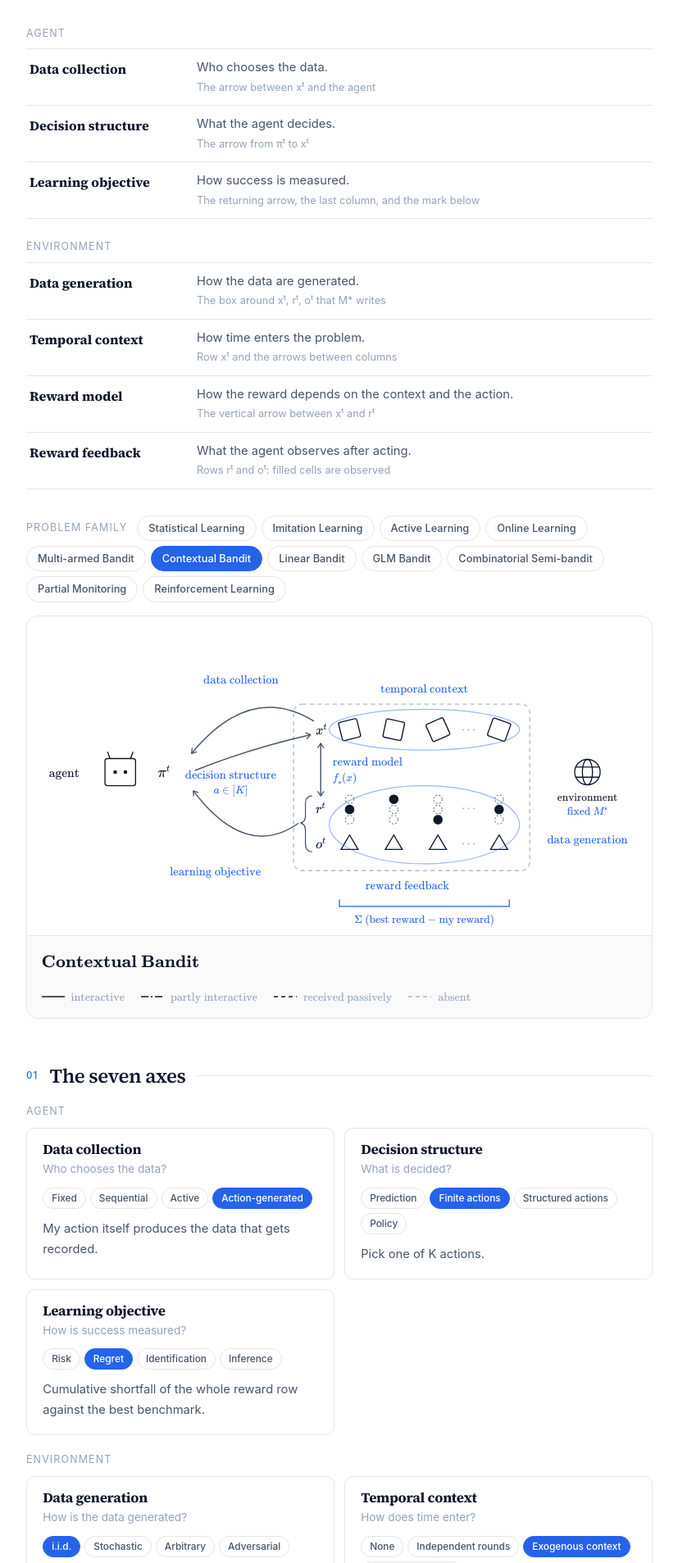
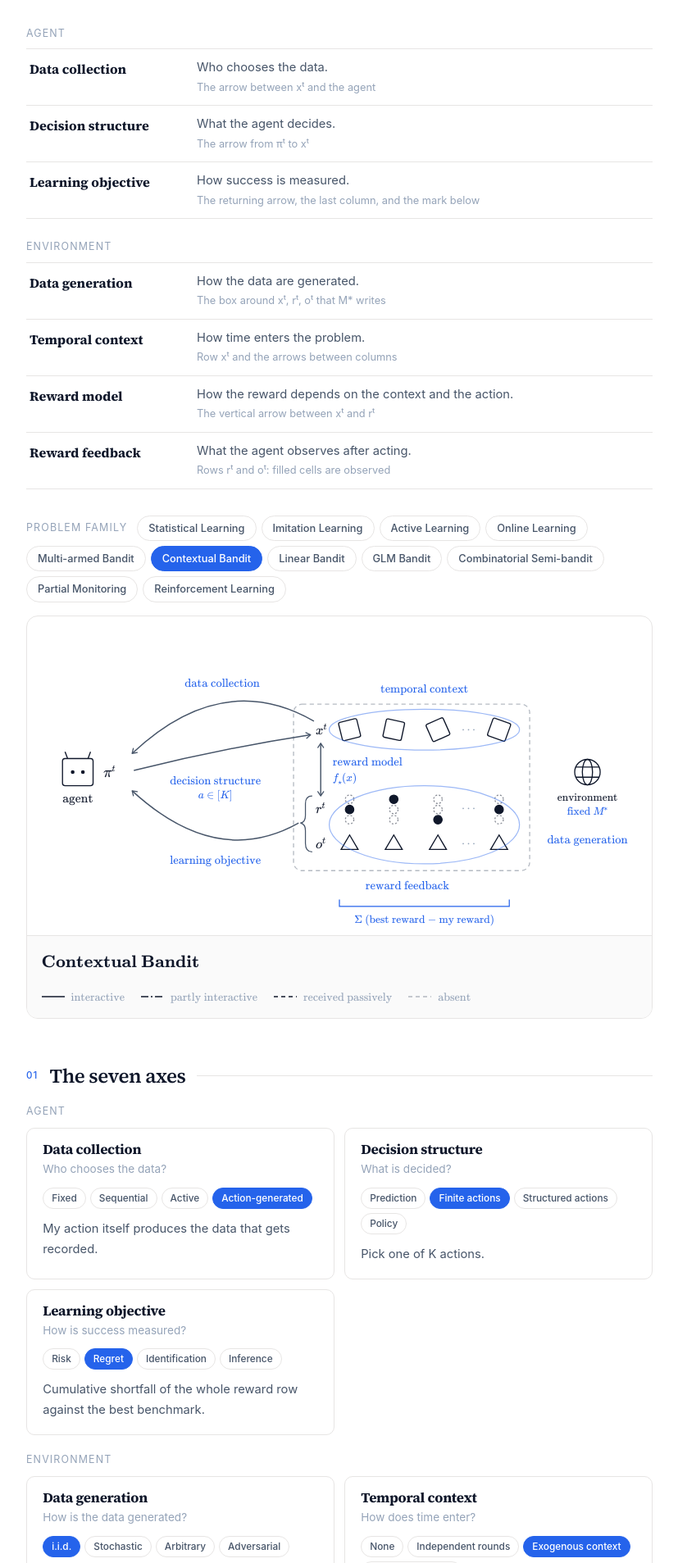
Before and after one commit to hajin322/hajin322.github.io, a Jekyll site: the page built from pages/learning-framework.html, in a window 1280 px wide. Shown: the part 787-2694 px from the top of the page at 82% size, without its empty margins (226-1053 px from the left). Built offline with Jekyll 4.4.1, drawn with Linux system fonts in a browser that asks for light colours.

Commit message:
Learning Framework: place agent-side labels along their arrows
Co-Authored-By: Claude Opus 5.5 <noreply@anthropic.com>

```diff
--- a/pages/learning-framework.html
+++ b/pages/learning-framework.html
@@ -264,20 +264,20 @@ permalink: /pages/learning-framework/
       </defs>
 
       <!-- agent -->
-      <text class="t" x="18" y="174">agent</text>
-      <rect class="ink" x="84" y="152" width="36" height="32" rx="3"/>
-      <circle cx="96" cy="168" r="2.2" style="fill:var(--text)"/><circle cx="108" cy="168" r="2.2" style="fill:var(--text)"/>
-      <line class="ink" x1="90" y1="152" x2="87" y2="144"/><line class="ink" x1="114" y1="152" x2="117" y2="144"/>
-      <text class="m" x="146" y="174" style="font-size:18px">π<tspan dy="-7" style="font-size:11px">t</tspan></text>
+      <rect class="ink" x="34" y="152" width="36" height="32" rx="3"/>
+      <circle cx="46" cy="168" r="2.2" style="fill:var(--text)"/><circle cx="58" cy="168" r="2.2" style="fill:var(--text)"/>
+      <line class="ink" x1="40" y1="152" x2="37" y2="144"/><line class="ink" x1="64" y1="152" x2="67" y2="144"/>
+      <text class="t" x="52" y="204" text-anchor="middle">agent</text>
+      <text class="m" x="82" y="174" style="font-size:18px">π<tspan dy="-7" style="font-size:11px">t</tspan></text>
 
-      <!-- agent ↔ data -->
-      <path id="acqLine" class="link" data-ax="acq" d="M330 108 Q255 62 186 146"/>
-      <path id="decLine" class="link" data-ax="dec" d="M190 166 Q255 140 326 124"/>
-      <path id="retLine" class="link" data-ax="obj" d="M312 228 Q250 272 188 190"/>
-      <text class="ax" data-ax="acq" x="244" y="64" text-anchor="middle">data collection</text>
-      <text class="ax" data-ax="dec" x="232" y="176" text-anchor="middle">decision structure</text>
-      <text class="capA" id="decCap" data-ax="dec" x="232" y="193" text-anchor="middle"></text>
-      <text class="ax" data-ax="obj" x="214" y="290" text-anchor="middle">learning objective</text>
+      <!-- agent ↔ data: each label sits on its own arrow -->
+      <path id="acqLine" class="link" data-ax="acq" d="M330 108 Q222 46 116 146"/>
+      <path id="decLine" class="link" data-ax="dec" d="M118 166 Q222 140 326 124"/>
+      <path id="retLine" class="link" data-ax="obj" d="M312 228 Q216 282 116 190"/>
+      <text class="ax" data-ax="acq" x="222" y="68" text-anchor="middle">data collection</text>
+      <text class="ax" data-ax="dec" x="214" y="182" text-anchor="middle">decision structure</text>
+      <text class="capA" id="decCap" data-ax="dec" x="214" y="199" text-anchor="middle"></text>
+      <text class="ax" data-ax="obj" x="214" y="276" text-anchor="middle">learning objective</text>
 
       <!-- the data, inside the environment's box -->
       <rect id="envBox" class="rgn" data-ax="env" x="306" y="88" width="278" height="196" rx="10"/>
```
